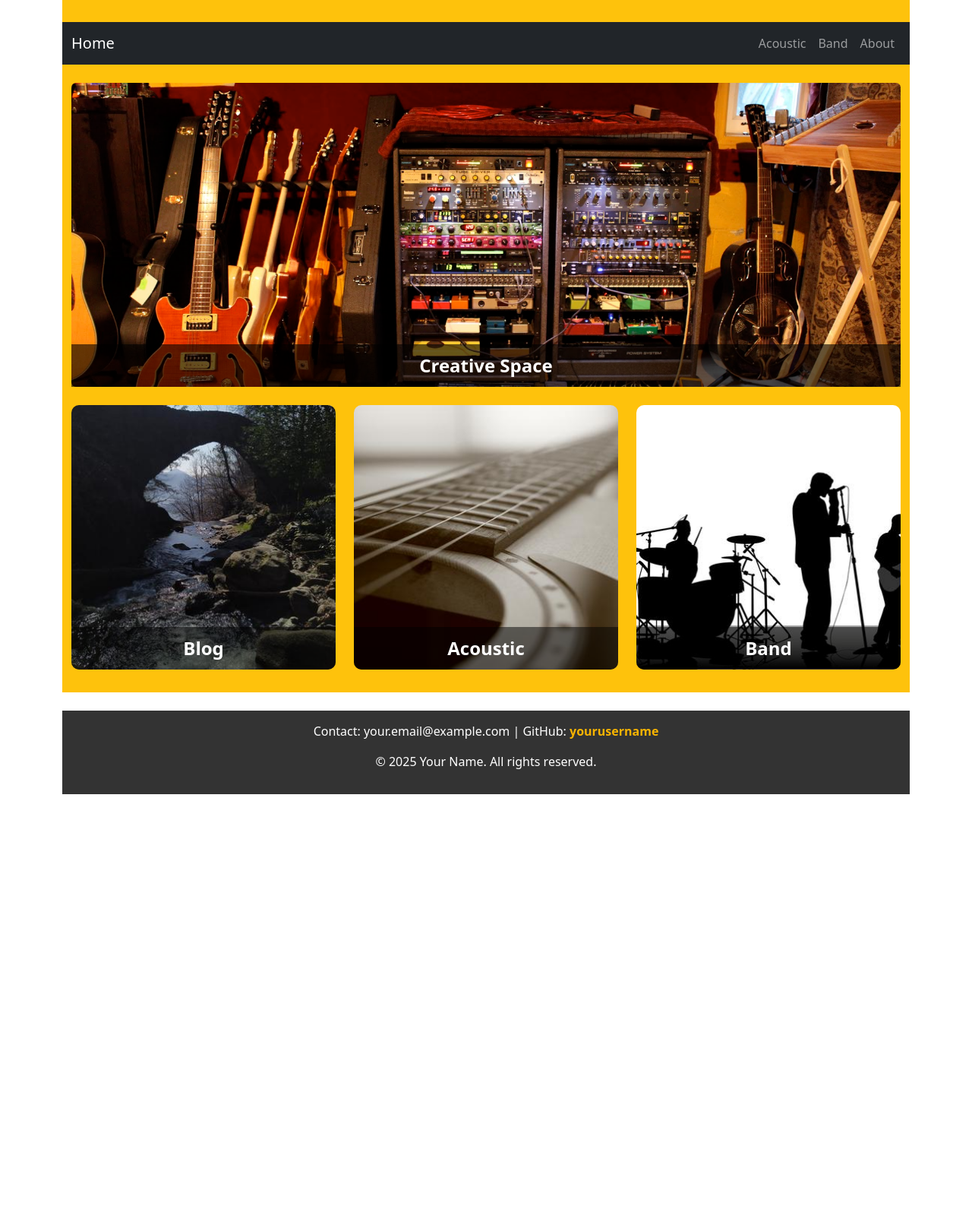
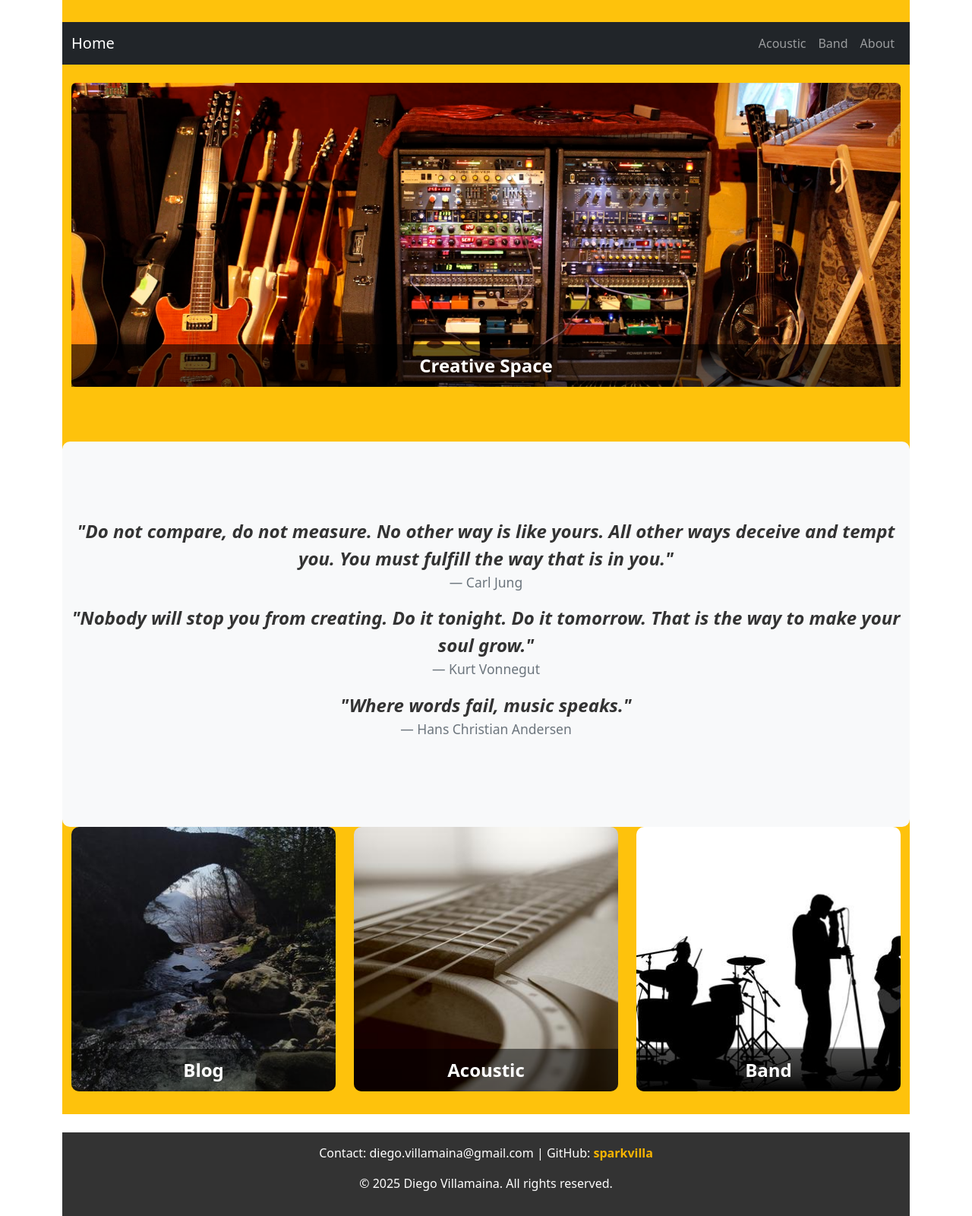
Before and after one commit to sparkvilla/CreativeSpace_app, a Flask app: page / in a window 1280 px wide. Shown: the part 49-1649 px from the top of the page at 76% size. Before the commit the page ends 1094 px from the top, so only its background shows below. Run offline with Flask 3, Linux system fonts and the light colour scheme.

```diff
--- a/scripts/resize_img.py
+++ b/scripts/resize_img.py
@@ -1,7 +1,7 @@
 import os
 from PIL import Image, ImageOps
 
-image_path = "/home/diego/Downloads/IMG-20250309-WA0070.jpg"
+image_path = "/home/diego/dev/github/mymusic_app/static/uploads/ItsNotGood.jpg"
 
 # Open and process the image
 with Image.open(image_path) as img:
--- a/static/css/style.css
+++ b/static/css/style.css
@@ -24,6 +24,27 @@
     position: relative;
     width: 100%;
 }
+
+.quotes-section {
+    background: #f8f9fa;
+    /* Light gray background */
+    padding: 100px;
+    border-radius: 10px;
+    margin-top: 20px;
+}
+
+.quote-text {
+    font-size: 1.5rem;
+    font-weight: 600;
+    font-style: italic;
+    color: #333;
+}
+
+.blockquote-footer {
+    font-size: 1rem;
+    color: #666;
+}
+
 
 .category-container {
     position: relative;
--- a/templates/base.html
+++ b/templates/base.html
@@ -42,9 +42,9 @@
 </body>
 <footer class="footer mt-4">
     <div class="container text-center">
-        <p>Contact: your.email@example.com | GitHub: <a href="https://github.com/yourusername"
-                target="_blank">yourusername</a></p>
-        <p>&copy; {{ current_year }} Your Name. All rights reserved.</p>
+        <p>Contact: diego.villamaina@gmail.com | GitHub: <a href="https://github.com/sparkvilla"
+                target="_blank">sparkvilla</a></p>
+        <p>&copy; {{ current_year }} Diego Villamaina. All rights reserved.</p>
     </div>
 </footer>
 
--- a/templates/index.html
+++ b/templates/index.html
@@ -4,6 +4,26 @@
 
 {% block content %}
 <div class="row text-center mt-4">
+
+    <div class="quotes-section mt-5">
+        <blockquote class="blockquote text-center">
+            <p class="quote-text">"Do not compare, do not measure. No other way is like yours.
+                All other ways deceive and tempt you.
+                You must fulfill the way that is in you."</p>
+            <footer class="blockquote-footer">Carl Jung</footer>
+        </blockquote>
+        <blockquote class="blockquote text-center">
+            <p class="quote-text">"Nobody will stop you from creating. Do it tonight. Do it tomorrow.
+                That is the way to make your soul grow."</p>
+            <footer class="blockquote-footer">Kurt Vonnegut</footer>
+        </blockquote>
+        <blockquote class="blockquote text-center">
+            <p class="quote-text">"Where words fail, music speaks."</p>
+            <footer class="blockquote-footer">Hans Christian Andersen</footer>
+        </blockquote>
+    </div>
+
+
     <div class="col-md-4" class="category-link">
         <div class="category-container">
             <a href="/blog">
```
Also changed, not shown: data/projects.json (+16 -2 lines), templates/acoustic.html (+5 -2 lines).
